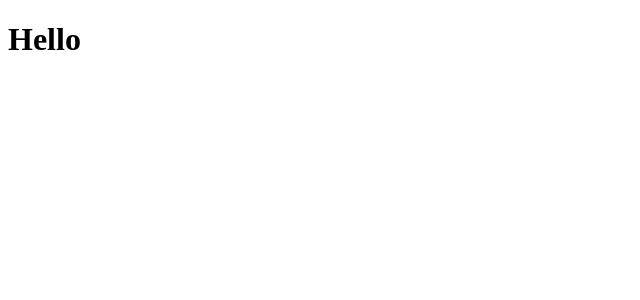
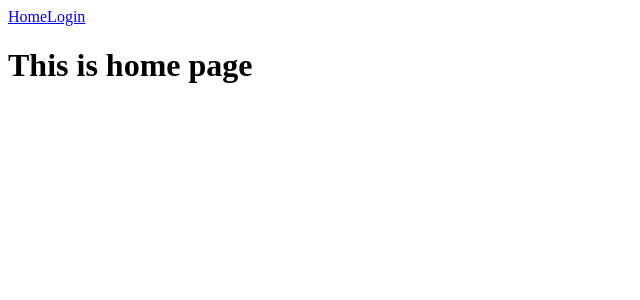
Before and after one commit to sjranju/instagram-clone, a React (Create React App) app: page / in a window 1280 px wide. Shown: the top 300 px of the page, without its empty margins (0-640 px from the left). Built offline with nearby package versions, Linux system fonts and the light colour scheme.

Commit message:
Created React Router

```diff
--- a/package.json
+++ b/package.json
@@ -11,6 +11,7 @@
     "react": "^18.2.0",
     "react-dom": "^18.2.0",
     "react-loading-skeleton": "^3.1.0",
+    "react-router-dom": "^6.6.1",
     "react-scripts": "5.0.1",
     "tailwind": "^4.0.0",
     "web-vitals": "^2.1.4"
--- a/src/App.tsx
+++ b/src/App.tsx
@@ -1,16 +1,34 @@
 /* eslint-disable @typescript-eslint/space-before-function-paren */
 /* eslint-disable @typescript-eslint/explicit-function-return-type */
-import React from 'react'
-import { FirebaseContext } from './context/firebase'
-import { app, db } from './lib/firebaseConfig'
+// import { FirebaseContext } from './context/firebase'
+// import { app, db } from './lib/firebaseConfig'
+import React, { lazy } from 'react'
+import { Route, RouterProvider, createBrowserRouter, createRoutesFromElements } from 'react-router-dom'
+import RootLayout from './layouts/RootLayout'
+import Home from './pages/Home'
+
+const Login = lazy(async () => await import('./pages/login'))
+
+const router = createBrowserRouter(
+  createRoutesFromElements(
+
+    <Route path="/" element={<RootLayout />}>
+      <Route path="/" element={<Home />} />
+      <Route path="login" element={<Login />} />
+    </Route>
+
+  )
+)
 
 function App() {
   return (
-    <div className="App">
-      <FirebaseContext.Provider value={{ app, db }}>
-        <h1>Hello</h1>
-      </FirebaseContext.Provider>
-    </div>
+
+    <RouterProvider router={router} />
+    // <div className="App">
+    //   <FirebaseContext.Provider value={{ app, db }}>
+    //     <h1>Hello</h1>
+    //   </FirebaseContext.Provider>
+    // </div>
   )
 }
 
--- /dev/null
+++ b/src/layouts/RootLayout.tsx
@@ -0,0 +1,21 @@
+/* eslint-disable @typescript-eslint/explicit-function-return-type */
+import React, { Suspense } from 'react'
+import { NavLink, Outlet } from 'react-router-dom'
+
+const RootLayout = () => {
+  return (
+    <div>
+      <nav>
+        <NavLink to="/">Home</NavLink>
+        <NavLink to="login">Login</NavLink>
+      </nav>
+      <main>
+        <Suspense fallback={<h1>Loading...</h1>}>
+          <Outlet />
+        </Suspense>
+      </main>
+    </div>
+  )
+}
+
+export default RootLayout
--- /dev/null
+++ b/src/pages/Home.tsx
@@ -0,0 +1,12 @@
+/* eslint-disable @typescript-eslint/explicit-function-return-type */
+import React from 'react'
+
+const Home = () => {
+    return (
+        <div>
+            <h1>This is home page</h1>
+        </div>
+    )
+}
+
+export default Home
--- /dev/null
+++ b/src/pages/login.tsx
@@ -0,0 +1,14 @@
+/* eslint-disable @typescript-eslint/indent */
+/* eslint-disable @typescript-eslint/explicit-function-return-type */
+import React from 'react'
+
+const Login = () => {
+    return (
+        <div>
+            <p>Login page</p>
+
+        </div>
+    )
+}
+
+export default Login
```
Also changed, not shown: .eslintrc.json, 1 other file (tests, documents, lock files or other folders).
